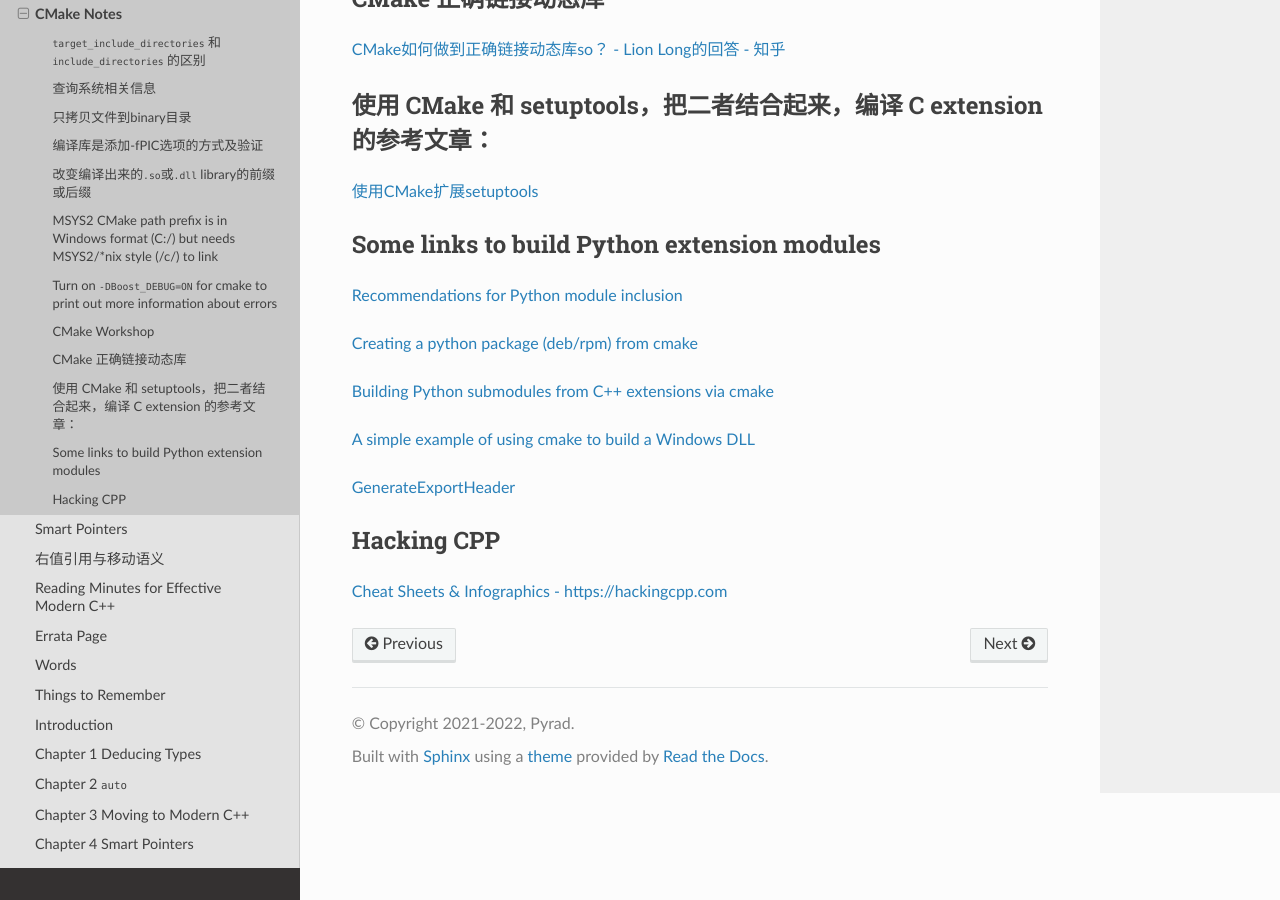
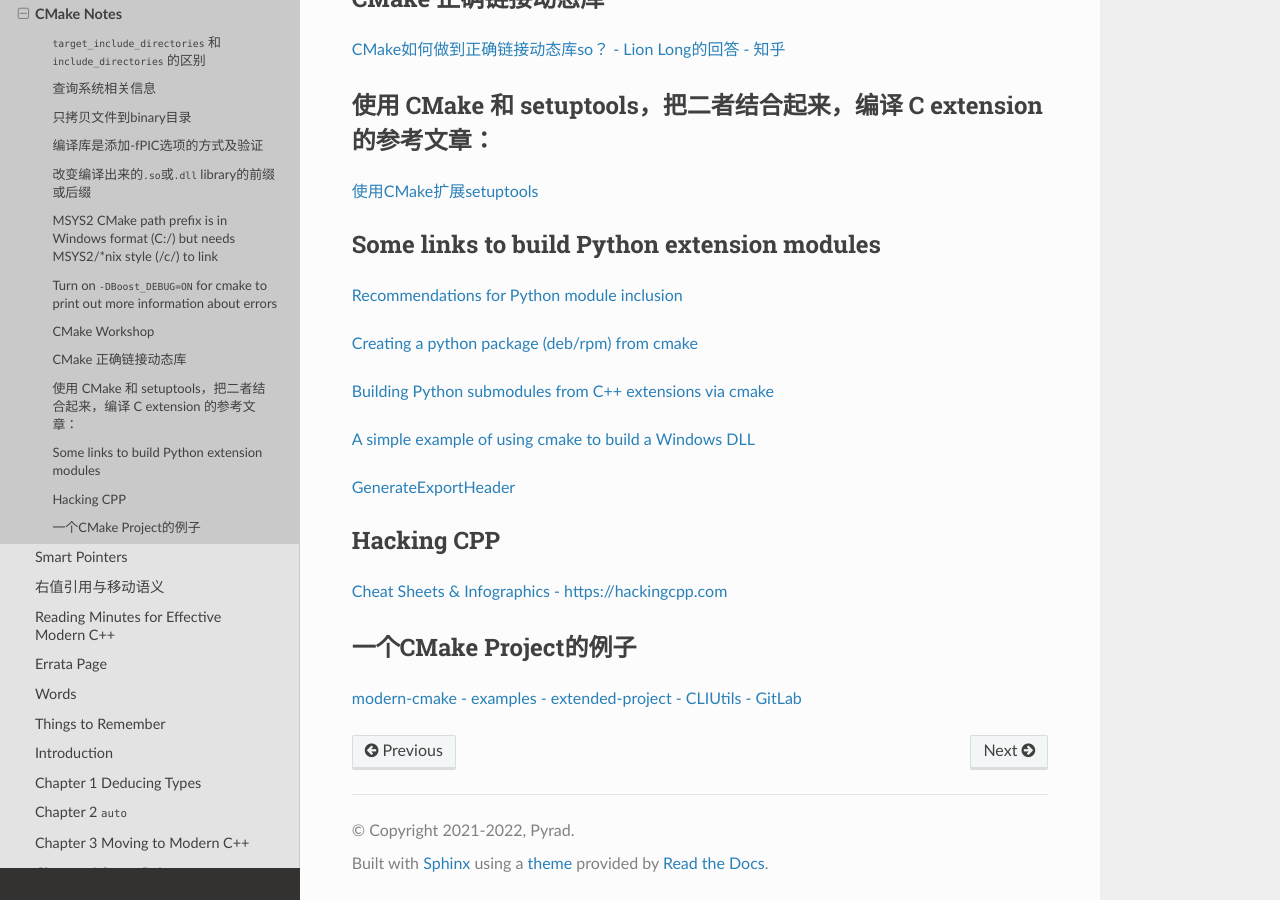
Before and after one commit to Pyrad/pyradnotes, a Sphinx documentation site: the page built from source/CPP/CMakeBasics.md, in a window 1280 px wide and 900 px high, scrolled down 2035 px. Built offline with Sphinx 7.4.7 and the Read the Docs theme 2.0.0, drawn with Linux system fonts in a browser that asks for light colours.

Commit message:
CMake An example for CMake project

```diff
--- a/source/CPP/CMakeBasics.md
+++ b/source/CPP/CMakeBasics.md
@@ -122,3 +122,8 @@ set_target_properties(new_thing PROPERTIES PREFIX "")
 ## Hacking CPP
 
 [Cheat Sheets & Infographics - https://hackingcpp.com](https://hackingcpp.com/cpp/cheat_sheets.html)
+
+
+## 一个CMake Project的例子
+
+[modern-cmake - examples - extended-project - CLIUtils - GitLab](https://gitlab.com/CLIUtils/modern-cmake/tree/master/examples/extended-project)
```
